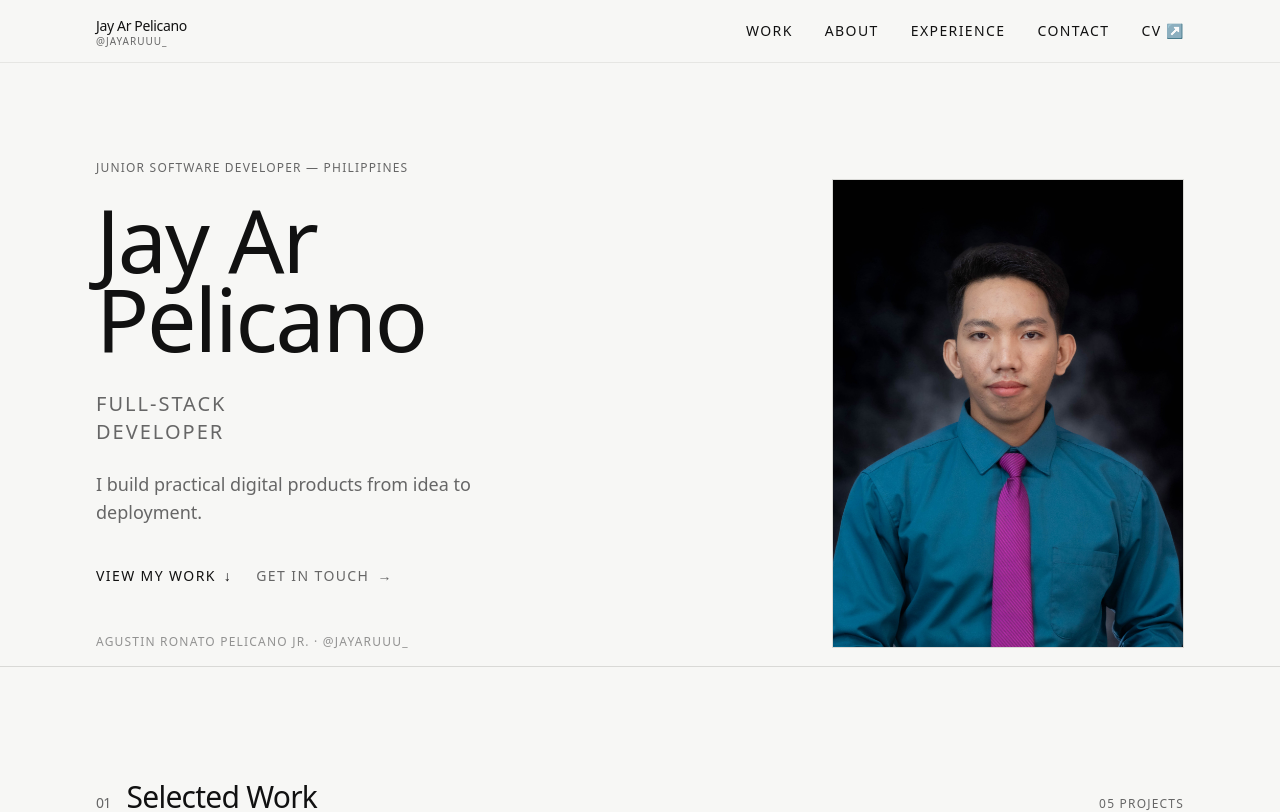
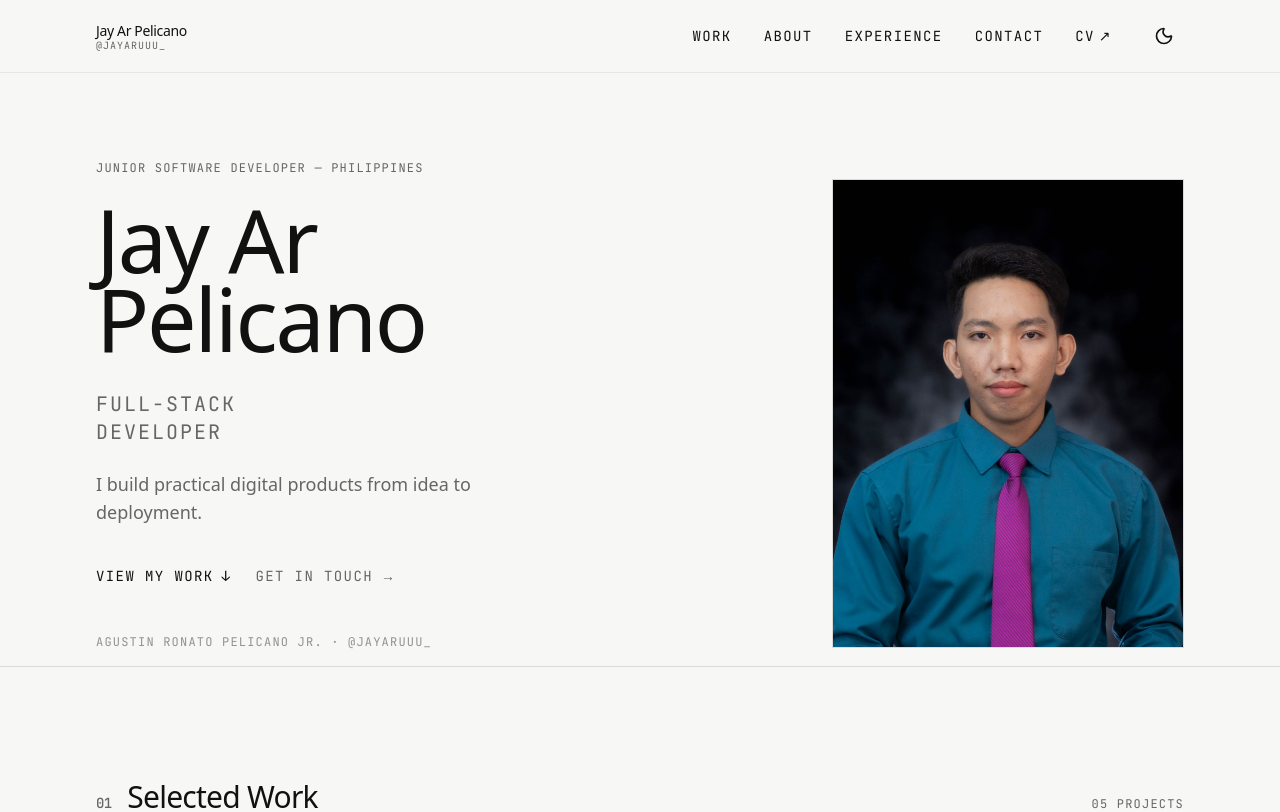
Before and after one commit to jayarpelicano01/jayaruuu_, a Next.js app: page / in a window 1280 px wide. Shown: the top 812 px of the page. Built offline with nearby package versions, Linux system fonts and the light colour scheme.

Commit message:
feat: add dark mode toggle with persisted preference

```diff
--- a/app/globals.css
+++ b/app/globals.css
@@ -1,11 +1,29 @@
 @import "tailwindcss";
 
-@theme {
-  --color-bg: #f7f7f5;
-  --color-ink: #111111;
-  --color-muted: #666666;
-  --color-line: #d9d9d6;
-  --color-paper: #ffffff;
+@custom-variant dark (&:where(.dark, .dark *));
+
+:root {
+  --bg: #f7f7f5;
+  --ink: #111111;
+  --muted: #666666;
+  --line: #d9d9d6;
+  --paper: #ffffff;
+}
+
+.dark {
+  --bg: #101010;
+  --ink: #f2f1ec;
+  --muted: #8a8a85;
+  --line: #262625;
+  --paper: #191918;
+}
+
+@theme inline {
+  --color-bg: var(--bg);
+  --color-ink: var(--ink);
+  --color-muted: var(--muted);
+  --color-line: var(--line);
+  --color-paper: var(--paper);
   --color-black: #000000;
 
   --font-display: var(--font-space-grotesk), ui-sans-serif, system-ui, sans-serif;
--- a/app/layout.tsx
+++ b/app/layout.tsx
@@ -58,7 +58,10 @@ export const metadata: Metadata = {
 };
 
 export const viewport = {
-  themeColor: "#F7F7F5",
+  themeColor: [
+    { media: "(prefers-color-scheme: light)", color: "#F7F7F5" },
+    { media: "(prefers-color-scheme: dark)", color: "#101010" },
+  ],
   width: "device-width",
   initialScale: 1,
 };
@@ -69,7 +72,14 @@ export default function RootLayout({
   children: React.ReactNode;
 }) {
   return (
-    <html lang="en">
+    <html lang="en" suppressHydrationWarning>
+      <head>
+        <script
+          dangerouslySetInnerHTML={{
+            __html: `(function(){try{var s=localStorage.getItem("theme");var t=(s==="light"||s==="dark")?s:(matchMedia("(prefers-color-scheme: dark)").matches?"dark":"light");document.documentElement.classList.toggle("dark",t==="dark");}catch(e){}})();`,
+          }}
+        />
+      </head>
       <body
         className={`${spaceGrotesk.variable} ${jetbrainsMono.variable} h-full antialiased`}
       >
--- a/components/navigation/navigation.tsx
+++ b/components/navigation/navigation.tsx
@@ -4,6 +4,7 @@ import Link from "next/link";
 import { useState } from "react";
 import { Menu, X } from "lucide-react";
 import { site } from "@/data/site";
+import ThemeToggle from "@/components/ui/theme-toggle";
 
 const links = [
   { label: "Work", href: "#work" },
@@ -47,8 +48,11 @@ export default function Navigation() {
           >
             CV <span aria-hidden>↗</span>
           </a>
+          <ThemeToggle />
         </div>
 
+        <div className="flex items-center gap-1 md:hidden">
+          <ThemeToggle />
           <button
             type="button"
             className="flex h-10 w-10 items-center justify-center md:hidden"
@@ -58,6 +62,7 @@ export default function Navigation() {
           >
             {open ? <X className="h-6 w-6" /> : <Menu className="h-6 w-6" />}
           </button>
+        </div>
       </nav>
 
       {open ? (
--- /dev/null
+++ b/components/ui/theme-toggle.tsx
@@ -0,0 +1,42 @@
+"use client";
+
+import { useEffect, useState } from "react";
+import { Moon, Sun } from "lucide-react";
+
+const STORAGE_KEY = "theme";
+
+function getInitialTheme(): "light" | "dark" {
+  const stored = window.localStorage.getItem(STORAGE_KEY);
+  if (stored === "light" || stored === "dark") return stored;
+  return window.matchMedia("(prefers-color-scheme: dark)").matches
+    ? "dark"
+    : "light";
+}
+
+export default function ThemeToggle() {
+  const [theme, setTheme] = useState<"light" | "dark">(() =>
+    typeof window === "undefined" ? "light" : getInitialTheme()
+  );
+
+  useEffect(() => {
+    document.documentElement.classList.toggle("dark", theme === "dark");
+    window.localStorage.setItem(STORAGE_KEY, theme);
+  }, [theme]);
+
+  const toggle = () => setTheme((t) => (t === "dark" ? "light" : "dark"));
+
+  return (
+    <button
+      type="button"
+      onClick={toggle}
+      aria-label={theme === "dark" ? "Switch to light mode" : "Switch to dark mode"}
+      className="inline-flex h-10 w-10 items-center justify-center text-ink transition-colors hover:text-muted"
+    >
+      {theme === "dark" ? (
+        <Sun className="h-5 w-5" />
+      ) : (
+        <Moon className="h-5 w-5" />
+      )}
+    </button>
+  );
+}
```
Lines whose indentation alone changed are shown as unchanged.
